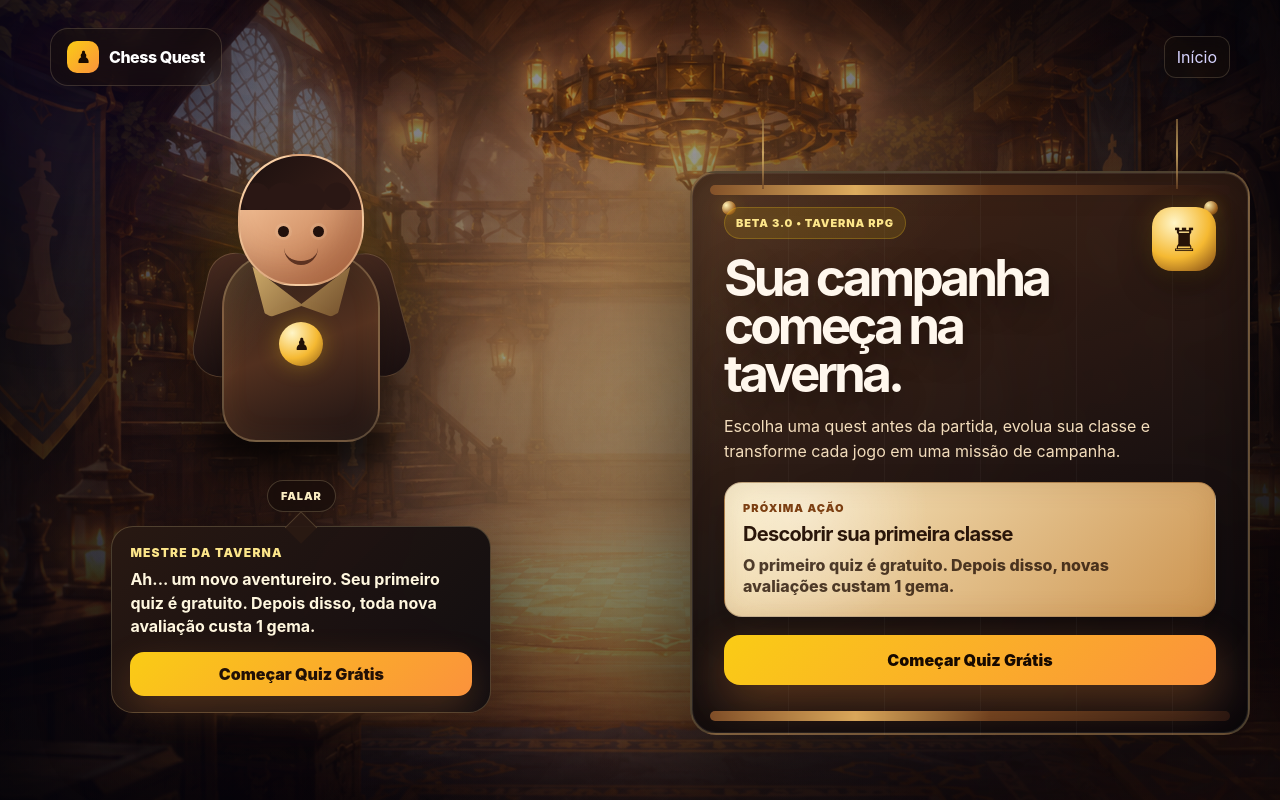
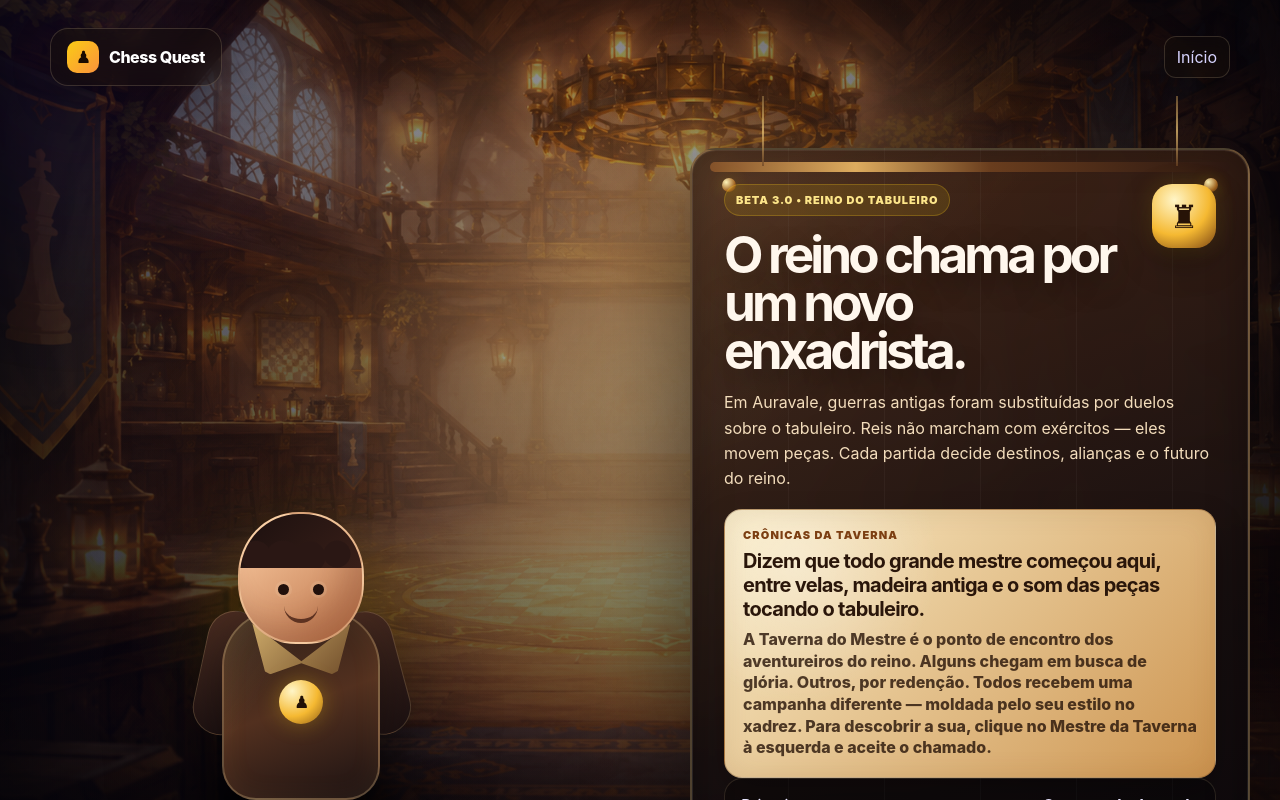
Before and after one commit to LuminaChess/lumiland-chess-quest, a React (Vite) app: page / in a window 1280 px wide. Shown: the top 800 px of the page. Built offline with nearby package versions, Linux system fonts and the light colour scheme.

Commit message:
mudança da home

```diff
--- a/src/App.jsx
+++ b/src/App.jsx
@@ -1223,17 +1223,17 @@ export default function App() {
                 <span className="npc-click-label">Falar</span>
               </button>
 
-              {(homeNpcOpen || !hasStartedBefore) && (
+              {homeNpcOpen && (
                 <div className="npc-dialogue">
                   <span>Mestre da Taverna</span>
                   <p>
                     {!hasStartedBefore
-                      ? "Ah... um novo aventureiro. Seu primeiro quiz é gratuito. Depois disso, toda nova avaliação custa 1 gema."
+                      ? "Ah... um novo aventureiro. Neste reino, batalhas não são travadas apenas com espadas, mas também com partidas de xadrez. Seu primeiro quiz é gratuito."
                       : activeClass && !campaignReceived
-                      ? `Sua classe foi revelada: ${result.title}. Agora aceite sua campanha para abrir a guilda.`
+                      ? `Então é isso... você é um ${result.title}. Se estiver pronto, eu posso te entregar sua campanha.`
                       : activeClass
-                      ? `Vejo que voltou, ${result.title}. A guilda já tem novas missões para você.`
-                      : "Você anulou sua campanha. Use 1 gema para pedir uma nova avaliação."}
+                      ? `Vejo que voltou, ${result.title}. A taverna ainda guarda missões para você.`
+                      : "Você está sem campanha ativa. Se quiser um novo destino, será preciso gastar 1 gema para refazer o quiz."}
                   </p>
 
                   {!hasStartedBefore ? (
@@ -1243,6 +1243,13 @@ export default function App() {
                   ) : activeClass && !campaignReceived ? (
                     <button className="dialogue-action" onClick={receiveCampaign}>
                       Receber Campanha
+                    </button>
+                  ) : activeClass ? (
+                    <button
+                      className="dialogue-action"
+                      onClick={() => setScreen("missions")}
+                    >
+                      Abrir Missões
                     </button>
                   ) : (
                     <button
@@ -1265,79 +1272,99 @@ export default function App() {
 
               <div className="board-heading">
                 <div>
-                  <span className="board-kicker">Beta 3.0 • Taverna RPG</span>
-                  <h1>Sua campanha começa na taverna.</h1>
+                  <span className="board-kicker">Beta 3.0 • Reino do Tabuleiro</span>
+                  <h1>
+                    {campaignReceived && activeClass
+                      ? "Sua jornada já começou."
+                      : "O reino chama por um novo enxadrista."}
+                  </h1>
                 </div>
                 <div className="board-emblem">♜</div>
               </div>
 
+              {!campaignReceived ? (
+                <>
                   <p className="board-intro">
-                Escolha uma quest antes da partida, evolua sua classe e transforme cada jogo
-                em uma missão de campanha.
+                    Em Auravale, guerras antigas foram substituídas por duelos sobre o
+                    tabuleiro. Reis não marcham com exércitos — eles movem peças. Cada
+                    partida decide destinos, alianças e o futuro do reino.
+                  </p>
+
+                  <div className="parchment-card">
+                    <span>Crônicas da Taverna</span>
+                    <strong>
+                      Dizem que todo grande mestre começou aqui, entre velas, madeira
+                      antiga e o som das peças tocando o tabuleiro.
+                    </strong>
+                    <p>
+                      A Taverna do Mestre é o ponto de encontro dos aventureiros do
+                      reino. Alguns chegam em busca de glória. Outros, por redenção.
+                      Todos recebem uma campanha diferente — moldada pelo seu estilo no
+                      xadrez. Para descobrir a sua, clique no Mestre da Taverna à
+                      esquerda e aceite o chamado.
+                    </p>
+                  </div>
+
+                  <div className="home-progress-strip">
+                    <div className="progress-top">
+                      <span>Primeiro passo</span>
+                      <strong>Começo da Jornada</strong>
+                    </div>
+
+                    <div className="progress-bar">
+                      <div style={{ width: "12%" }}></div>
+                    </div>
+
+                    <div className="home-progress-meta">
+                      <span>Clique no Mestre da Taverna</span>
+                      <span>Converse com ele</span>
+                      <span>Descubra sua classe</span>
+                    </div>
+                  </div>
+                </>
+              ) : (
+                <>
+                  <p className="board-intro">
+                    Sua campanha já está em andamento. Escolha quests, evolua sua classe
+                    e transforme cada partida em um capítulo da sua história no reino.
                   </p>
 
                   <div className="parchment-card main-parchment">
                     <span>Próxima ação</span>
                     <strong>
-                  {!hasStartedBefore
-                    ? "Descobrir sua primeira classe"
-                    : isOutOfLives && campaignReceived
-                    ? "Recupere uma vida antes de voltar a jogar"
-                    : activeClass && !campaignReceived
-                    ? "Receber sua campanha"
+                      {isOutOfLives
+                        ? "Recupere uma vida antes de voltar ao tabuleiro"
                         : selectedQuest
                         ? selectedQuest.text
-                    : activeClass
-                    ? "Escolher uma missão no quadro"
-                    : "Refazer o quiz com uma gema"}
+                        : "Escolher uma missão no quadro"}
                     </strong>
                     <p>
-                  {!hasStartedBefore
-                    ? "O primeiro quiz é gratuito. Depois disso, novas avaliações custam 1 gema."
-                    : isOutOfLives && campaignReceived
-                    ? `Você está sem vidas. Próxima vida em ${formatCountdown(timeToNextLife)}.`
-                    : activeClass && !campaignReceived
-                    ? "Clique em Receber Campanha para liberar as abas e começar sua jornada."
+                      {isOutOfLives
+                        ? `Você está sem vidas. Próxima vida em ${formatCountdown(
+                            timeToNextLife
+                          )}.`
                         : selectedQuest
                         ? `Quest ativa • ${selectedQuest.difficulty} • ${selectedQuest.xp} XP`
-                    : activeClass
-                    ? "Entre em Missões, selecione uma quest e jogue a partida valendo."
-                    : "Você está sem campanha ativa. Use 1 gema para fazer o quiz novamente."}
+                        : "Entre em Missões, selecione uma quest e jogue sua próxima partida valendo progresso."}
                     </p>
                   </div>
 
                   <div className="board-actions">
-                {!hasStartedBefore ? (
-                  <button className="primary-button" onClick={startFirstQuiz}>
-                    Começar Quiz Grátis
-                  </button>
-                ) : activeClass && !campaignReceived ? (
-                  <button className="primary-button" onClick={receiveCampaign}>
-                    Receber Campanha
-                  </button>
-                ) : selectedQuest ? (
-                  <button className="primary-button" onClick={() => setScreen("missions")}>
-                    Ver Quest Ativa
-                  </button>
-                ) : activeClass ? (
-                  <button className="primary-button" onClick={() => setScreen("missions")}>
+                    <button
+                      className="primary-button"
+                      onClick={() => setScreen("missions")}
+                    >
                       Abrir Quadro de Missões
                     </button>
-                ) : (
-                  <button className="primary-button" onClick={startRerollQuiz} disabled={gems <= 0}>
-                    Refazer Quiz — 1 Gema
-                  </button>
-                )}
-
-                {campaignReceived && (
-                  <button className="secondary-button" onClick={() => setScreen("classes")}>
+
+                    <button
+                      className="secondary-button"
+                      onClick={() => setScreen("classes")}
+                    >
                       Galeria de Classes
                     </button>
-                )}
-              </div>
-
-              {campaignReceived && (
-                <>
+                  </div>
+
                   <div className="home-hud-grid">
                     <div className="hud-tile lives-tile">
                       <span>Vidas</span>
```
Lines whose indentation alone changed are shown as unchanged.
